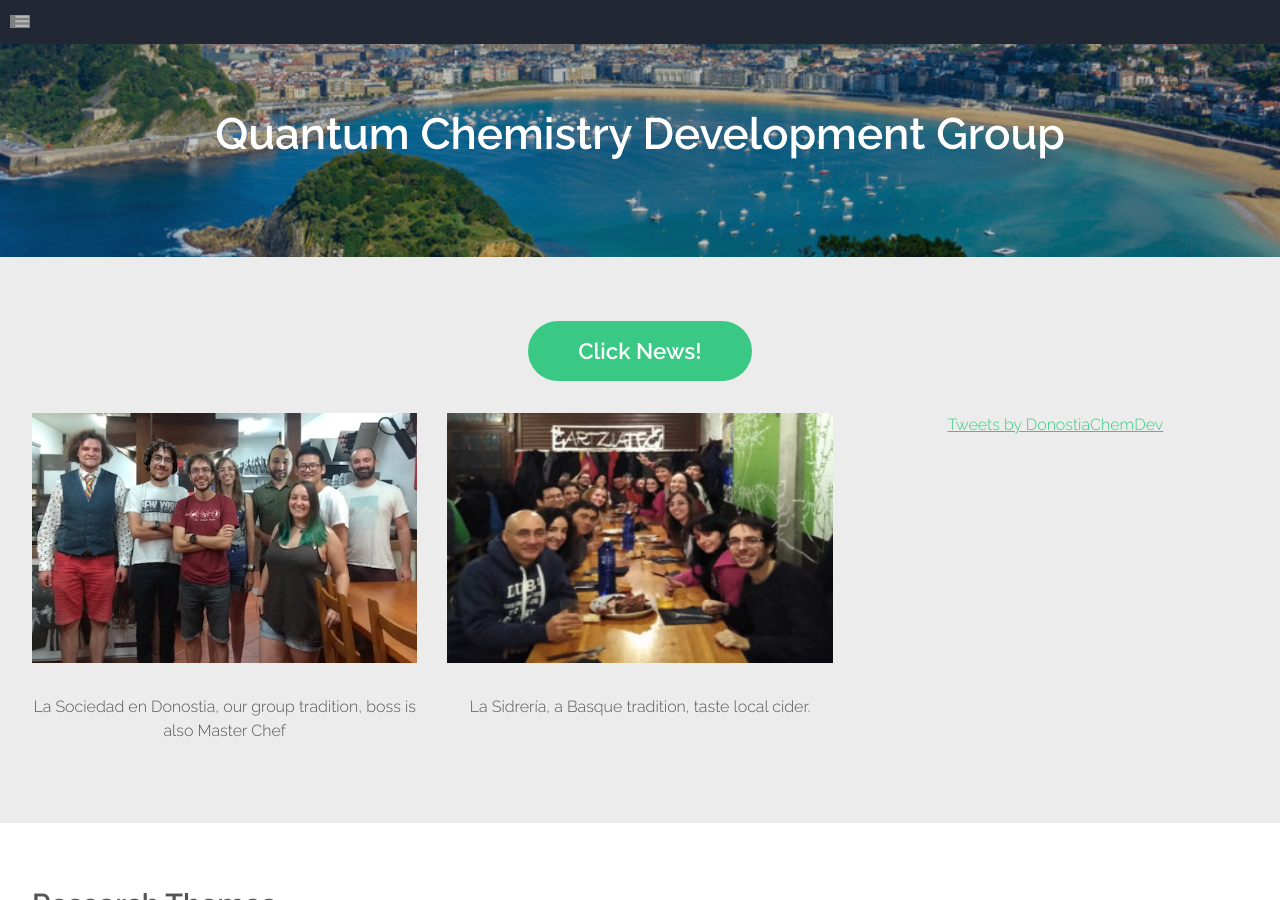
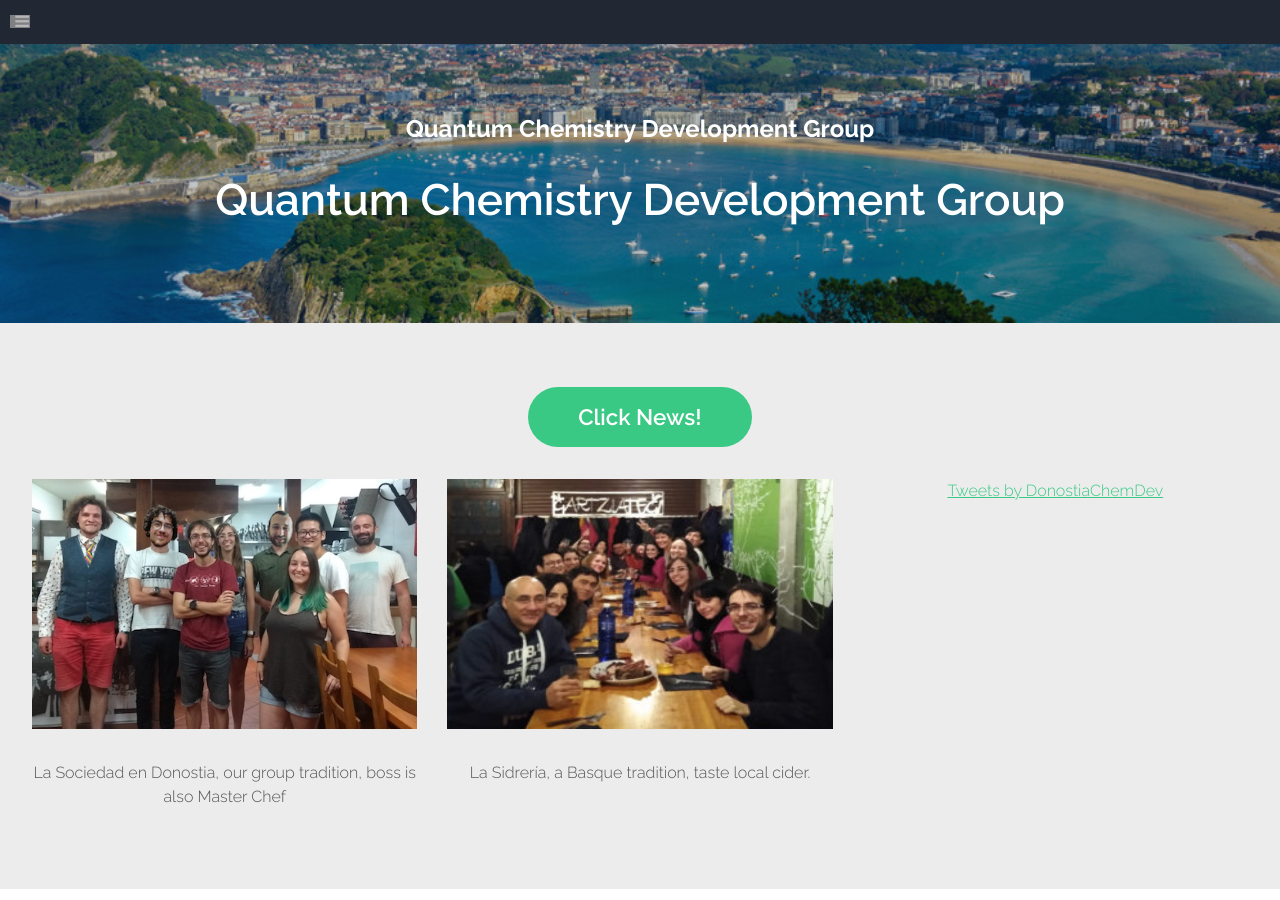
Before and after one commit to old-jekyll-templates/Horizons-Jekyll-Theme, a Jekyll site: the page built from index.html, in a window 1280 px wide and 900 px high. Built offline with Jekyll 4.4.1, drawn with Linux system fonts in a browser that asks for light colours; the list of posts is cut into pages by our own code; comment, search, counter and statistics services are not loaded; grey boxes are pictures that could not be loaded.

Commit message:
Update landing.html

```diff
--- a/_layouts/landing.html
+++ b/_layouts/landing.html
@@ -8,7 +8,7 @@ layout: default
 
 					<!-- Logo -->
 						<!--  <h1><a href="#" id="logo">{{ page.title }}</a></h1>  -->
-
+                                                <h2>Quantum Chemistry Development Group</h2>
 					{% include nav.html %}
 
 					<!-- Banner -->
```
